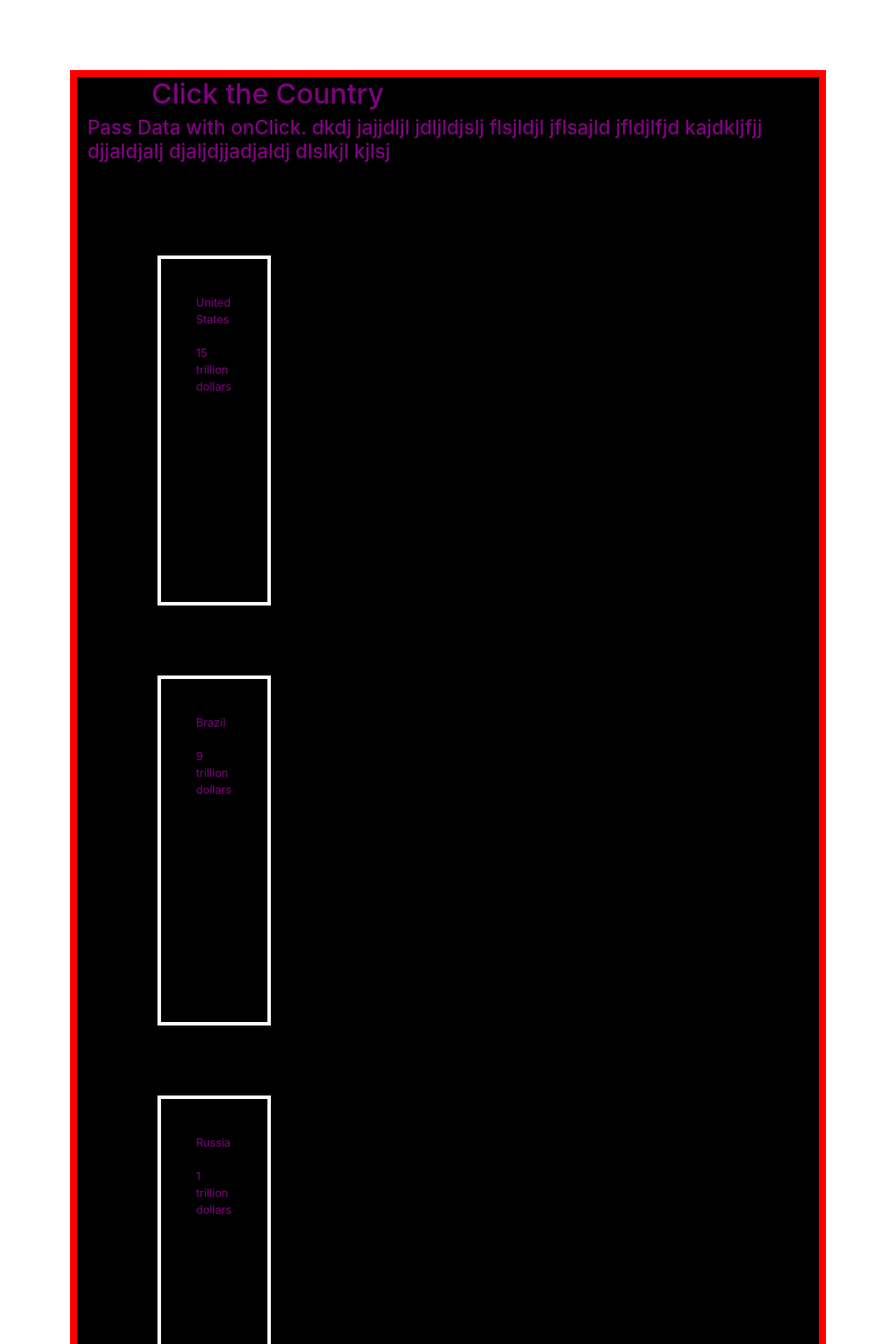
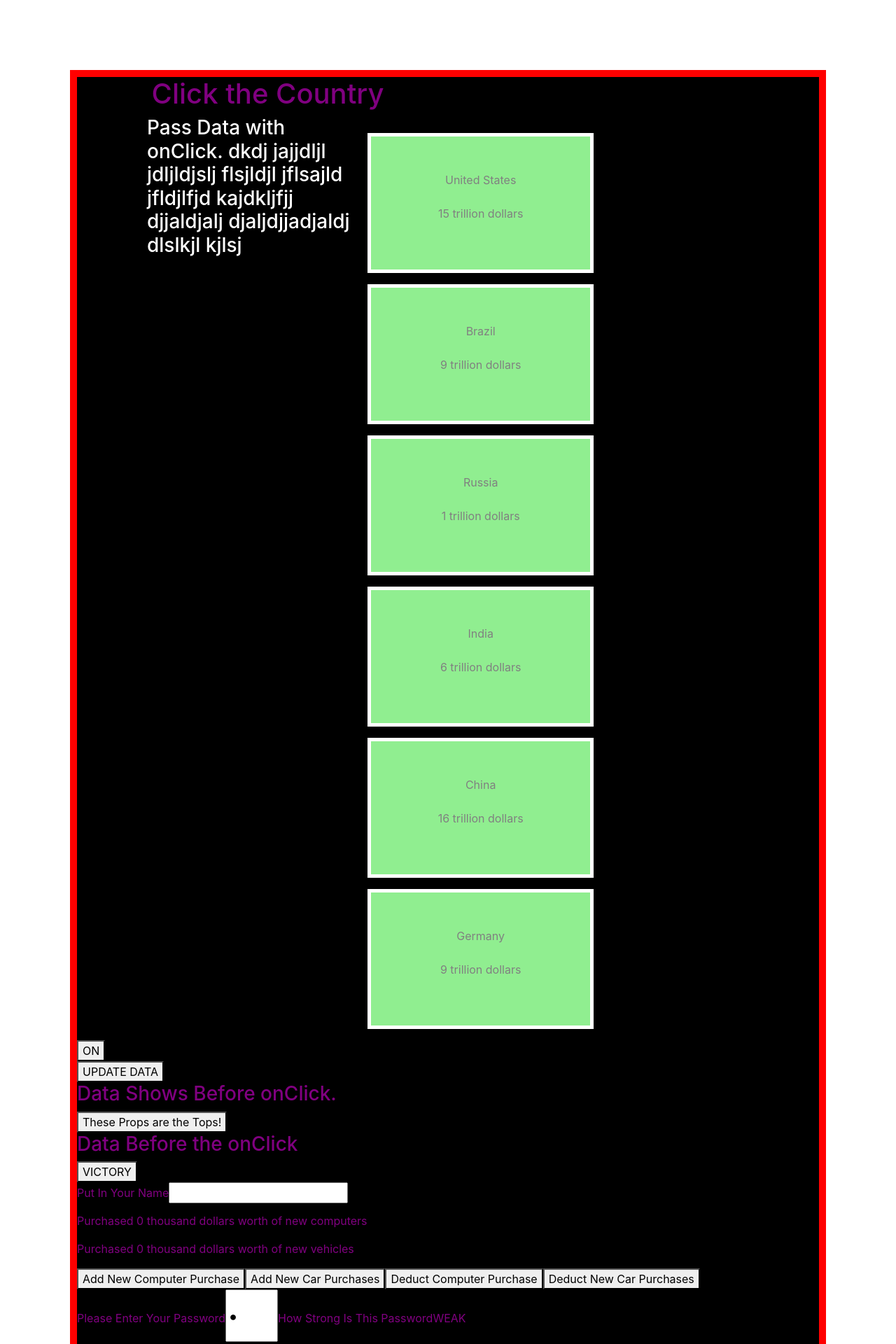
Before and after one commit to tvcasey/practice, a React (Create React App) app in the folder practice/: page / in a window 1280 px wide. Shown: the top 1920 px of the page at 70% size. Built offline with nearby package versions, Linux system fonts and the light colour scheme.

Commit message:
Well I think I've basic CSS and bootstrap figured out and over a few more weeks I'll have at least intermediate skills.  Needed the loaders.  My onChane file is not working right.  Will spend some time on that and add more practice.

```diff
--- a/practice/src/App.css
+++ b/practice/src/App.css
@@ -9,13 +9,26 @@
   border: 10px solid red;
 
 }
+.statement {
+  color: white;
+  height: 300px;
+  width: 300px;
+  position: absolute;
+  left: 100px;
+}
 
 .world {
-  height: 500px;
-  width: 50%;
+  height: 200px;
+  width: 100%;
+  background-color: lightgreen;
+  color: grey;
+  font-style: times;
+  text-align: center;
   padding: 50px;
   border: 5px solid white;
-  margin: 100px;
+  margin: 50 100 50 50;
+  position: relative;
+  left: 400px;
 }
 h1 {
   text-align: center;
--- a/practice/src/Components/Buttonclick.jsx
+++ b/practice/src/Components/Buttonclick.jsx
@@ -57,7 +57,7 @@ export default class Buttonclick extends Component {
                     <div className="row">
                         <header className="col-lg-12">
                             <h1 className="col-md-6">Click the Country</h1>
-                            <h3>Pass Data with onClick. dkdj jajjdljl jdljldjslj flsjldjl jflsajld jfldjlfjd kajdkljfjj djjaldjalj djaljdjjadjaldj dlslkjl kjlsj</h3>
+                            <h3 className="statement">Pass Data with onClick. dkdj jajjdljl jdljldjslj flsjldjl jflsajld jfldjlfjd kajdkljfjj djjaldjalj djaljdjjadjaldj dlslkjl kjlsj</h3>
                             <br />
                         </header>
                         <div className="col-md-4">
--- a/practice/src/Components/PasswordStrength.jsx
+++ b/practice/src/Components/PasswordStrength.jsx
@@ -4,12 +4,12 @@ import React, { useState } from 'react';
 // and add up to a solution- will adapt to Onchange3.
 
 function PasswordStrength(props) {
-    const [strength, setStrength] = useState(" ");
+    const [strength, setStrength] = useState("weak");
     const [password, setPassword] = useState(" ");
     const handleChange = ({ target }) => {
         setPassword(target.value);
         let score = 0;
-        if (password.length >= 6) {
+        if (password >= 6) {
             score += 1;
         }
         if ((password.match(/A-Z/g) || []).length >= 1) {
@@ -25,6 +25,7 @@ function PasswordStrength(props) {
         }   else if (score === 3){
             setStrength("Strong");
         }
+        return score;
         // switch(score) {
         //     case 1: setStrength("weak");
         //         break;
@@ -41,7 +42,7 @@ function PasswordStrength(props) {
                     <input type="password" className="jargon" value={password}
                         onChange={handleChange} />
                     <span>How Strong Is This Password</span>
-                    <span className="struggle" {...strength}>
+                    <span className={strength}>
                         {strength.toUpperCase()}</span>
                     <ul>
                         <li>At least 6 charcters long</li>
```
